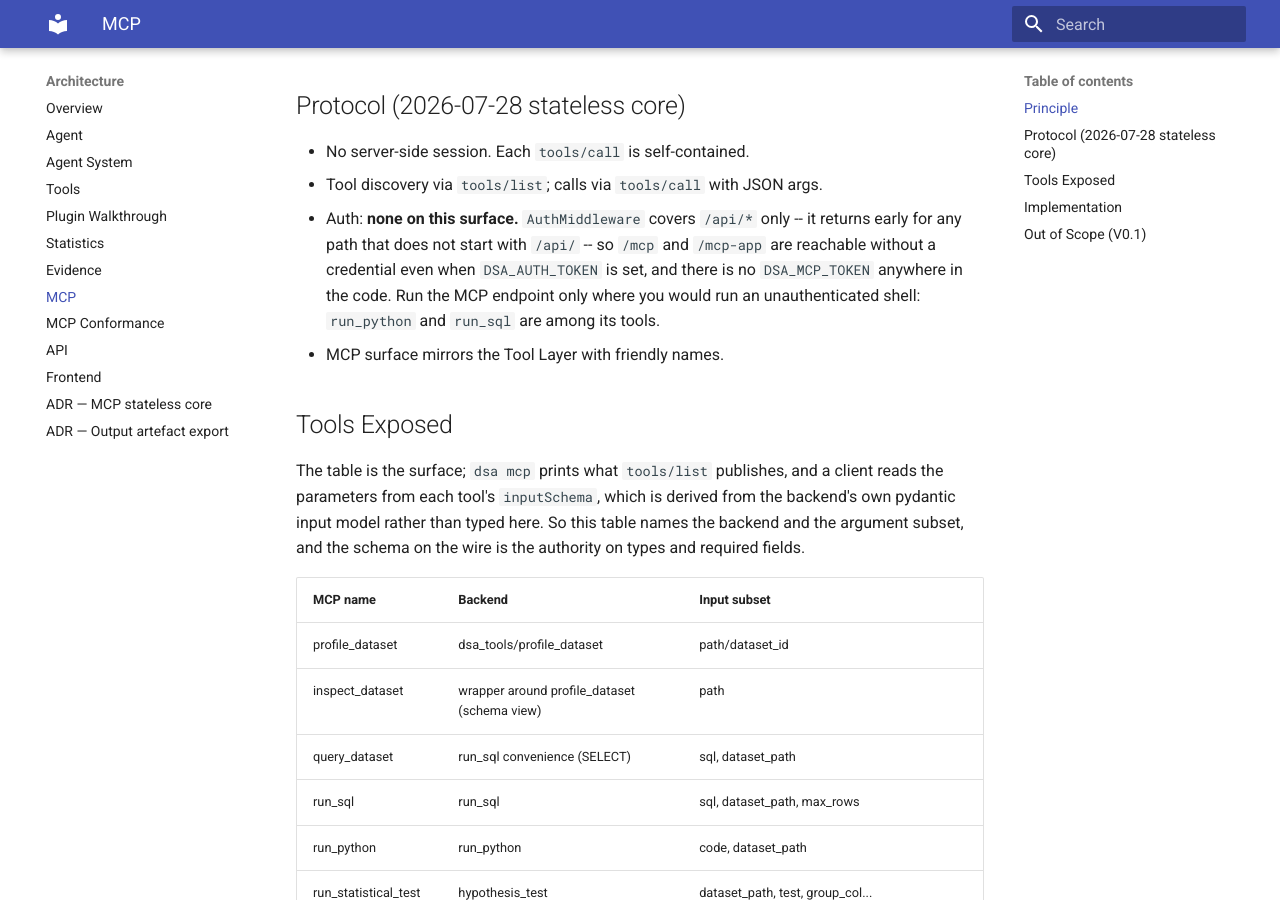
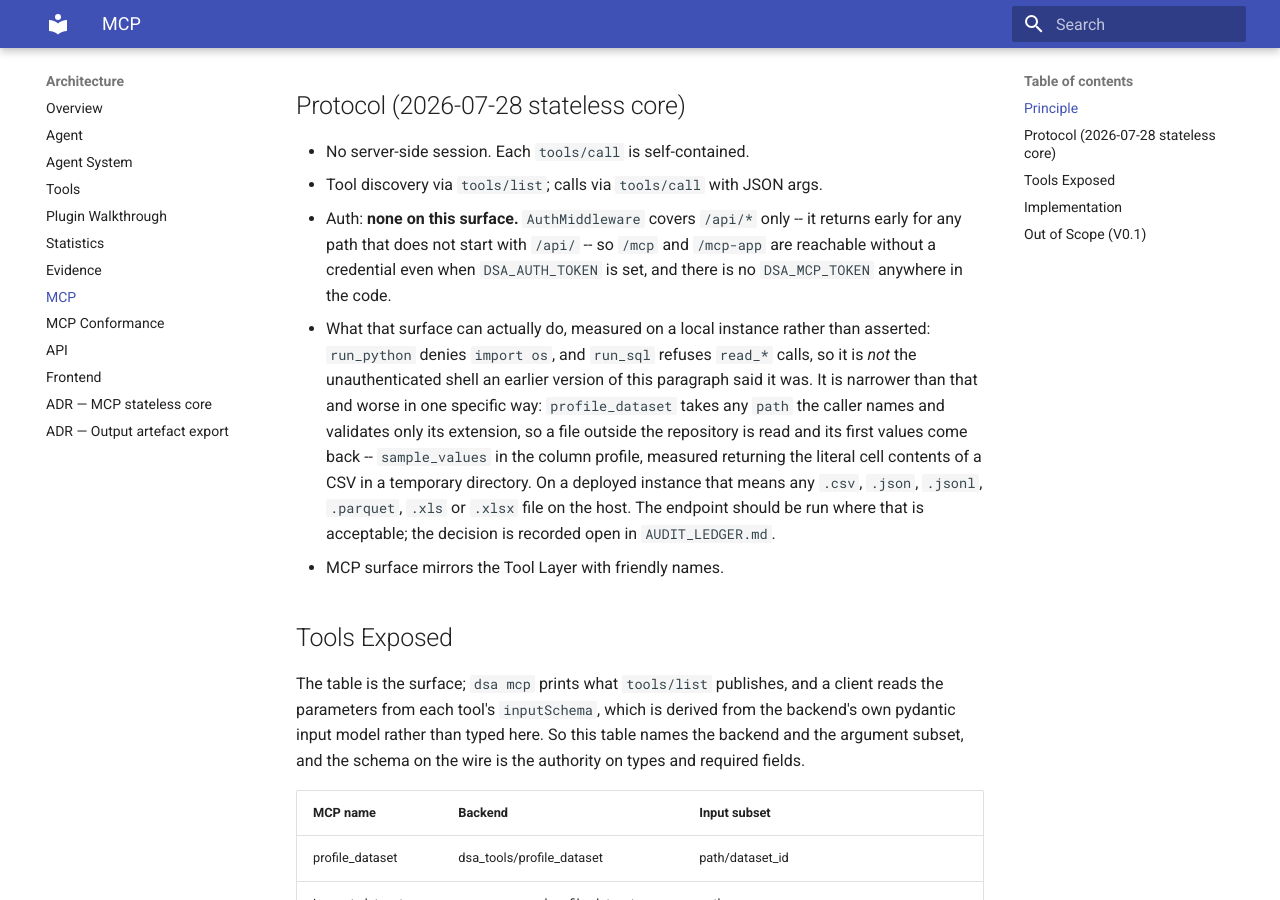
Before and after one commit to Jackxiaozhiren/data-science-agent, an MkDocs documentation site: the page built from docs/MCP_DESIGN.md, in a window 1280 px wide and 900 px high, scrolled down 507 px. Built offline with MkDocs 1.6.1 and Material for MkDocs 9.7.7, drawn with Linux system fonts in a browser that asks for light colours.

Commit message:
docs(mcp): the /mcp boundary was inferred from a missing gate, and measuring it moved both halves
The design document said to run the MCP endpoint "only where you would run an unauthenticated shell". That
sentence was an inference from "no credential is required" and it is wrong in two directions at once.
Measured on a local instance: run_python answers `Import denied: os` and run_sql refuses `read_*`, so the
surface is far narrower than a shell -- and the tool that actually reaches outside is profile_dataset, which
takes any path the caller names, checks only its extension against the loader's whitelist, and returns the
file. A CSV in a temporary directory came back with its literal cell values in sample_values; /etc/hosts was
refused for having no recognised suffix, not for living outside the repository.

docs/MCP_DESIGN.md and docs/hosted-demo.md now state what was measured, including the bound that matters for
a deployed demo: stored uploads are named <uuid>_<filename> and are not enumerable through the surface, so
the exposure is the host's files rather than other visitors' rows. The extension list the new sentence
transcribes is pinned to ALLOWED_EXTS by a guard checked in both directions -- dropping .json from the
sentence is red, adding a seventh format to the loader is red.

What to do about the surface itself -- authenticate it, bind it to loopback, or accept it as the price of a
public tool endpoint -- changes what a deployed instance offers anonymous callers, so it stays the owner's
open decision and this round deliberately does not pre-empt it.

```diff
--- a/docs/MCP_DESIGN.md
+++ b/docs/MCP_DESIGN.md
@@ -18,8 +18,15 @@ methods over line-delimited stdin/stdout, which is what a client config that lau
 - Tool discovery via `tools/list`; calls via `tools/call` with JSON args.
 - Auth: **none on this surface.** `AuthMiddleware` covers `/api/*` only -- it returns early for any path that does
   not start with `/api/` -- so `/mcp` and `/mcp-app` are reachable without a credential even when `DSA_AUTH_TOKEN`
-  is set, and there is no `DSA_MCP_TOKEN` anywhere in the code. Run the MCP endpoint only where you would run an
-  unauthenticated shell: `run_python` and `run_sql` are among its tools.
+  is set, and there is no `DSA_MCP_TOKEN` anywhere in the code.
+- What that surface can actually do, measured on a local instance rather than asserted:
+  `run_python` denies `import os`, and `run_sql` refuses `read_*` calls, so it is *not* the unauthenticated shell
+  an earlier version of this paragraph said it was. It is narrower than that and worse in one specific way:
+  `profile_dataset` takes any `path` the caller names and validates only its extension, so a file outside the
+  repository is read and its first values come back -- `sample_values` in the column profile, measured returning
+  the literal cell contents of a CSV in a temporary directory. On a deployed instance that means any `.csv`,
+  `.json`, `.jsonl`, `.parquet`, `.xls` or `.xlsx` file on the host. The endpoint should be run where that is
+  acceptable; the decision is recorded open in `AUDIT_LEDGER.md`.
 - MCP surface mirrors the Tool Layer with friendly names.
 
 ## Tools Exposed
```
Also changed, not shown: CHANGELOG.md (+23 -0 lines), docs/hosted-demo.md (+12 -0 lines), 1 other file.
